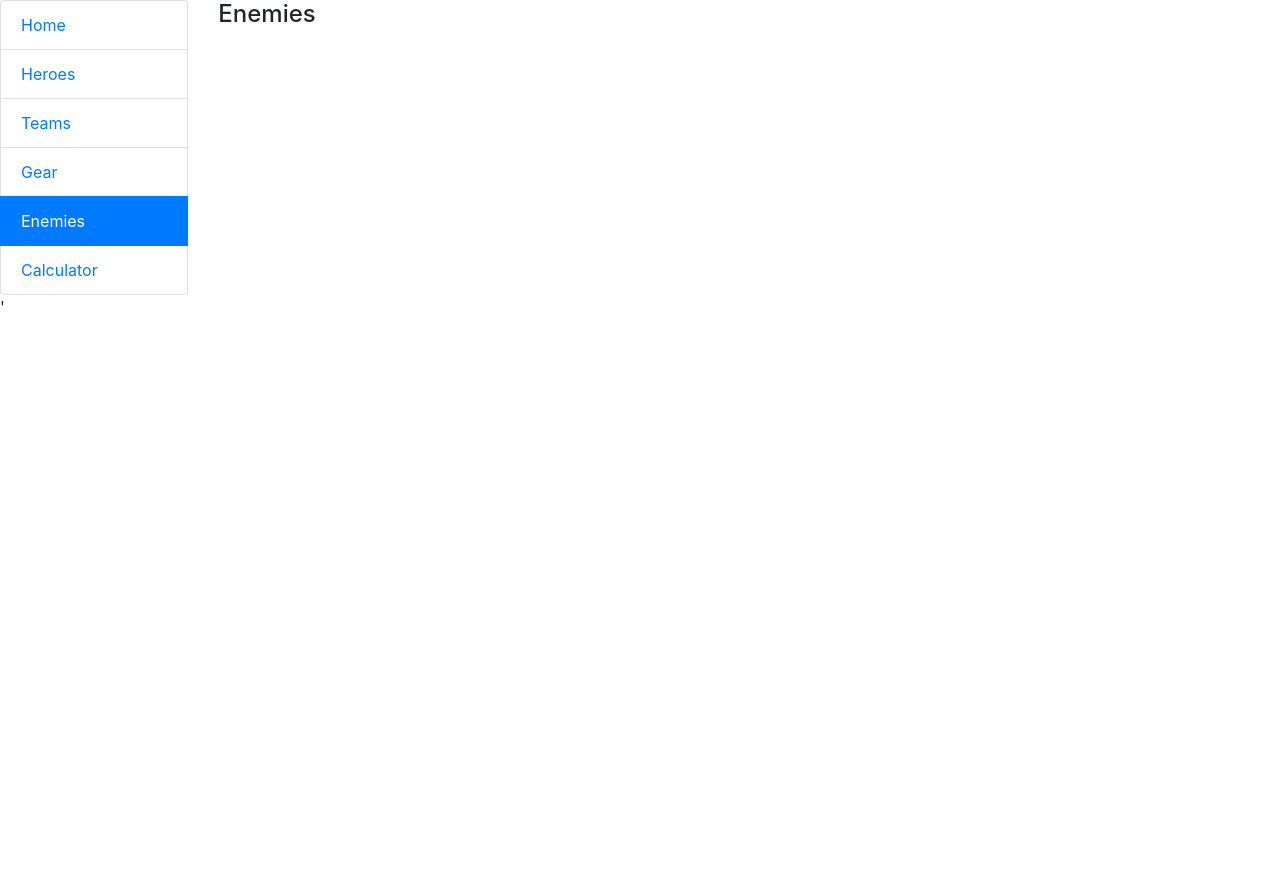
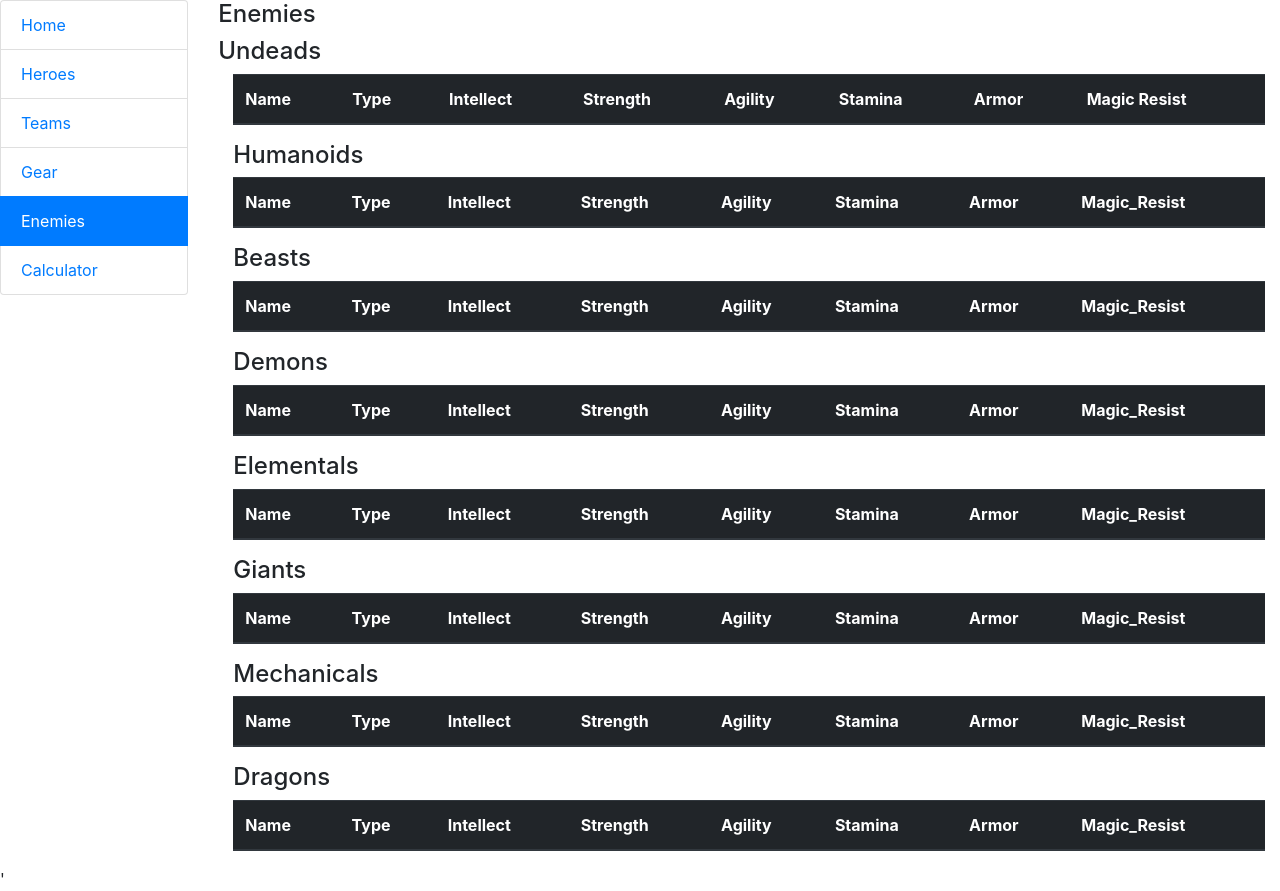
Before and after one commit to calebinski/Database-Project, a PHP site: page /enemies.php in a window 1280 px wide. Before the commit the page ends 306 px from the top, so only its background shows below. Run offline with PHP 8.4, Linux system fonts and the light colour scheme; tables that the repository leaves empty hold one stand-in row (values such as "Sample post"); data that the repository does not hold is empty; some libraries are stand-ins or nearby versions.

Commit message:
asdfasdf

```diff
--- a/cc_engine.php
+++ b/cc_engine.php
@@ -248,7 +248,27 @@
 }
 
 function displayEnemiesbyType(){
-
+	global $connection;
+    global $dbhost;
+    global $dbuser;
+    global $dbpass;
+    global $dbname;
+	$data = getEnemiesByType($type);
+	while ($enemy = $data->fetch_assoc()){
+	    echo "<tr>";
+		echo "<td>" . $enemy['Gear_Name'] . "</td>";
+		echo "<td>" . $enemy['Gear_Type'] . "</td>";
+		echo "<td>" . $enemy['Intellect'] . "</td>";
+		echo "<td>" . $enemy['Strength'] . "</td>";
+		echo "<td>" . $enemy['Agility'] . "</td>";
+		echo "<td>" . $enemy['Stamina'] . "</td>";
+		echo "<td>" . $enemy['Armor'] . "</td>";
+		echo "<td>" . $enemy['Magic_Resist'] . "</td>";
+		echo "</tr>";
+	}
+	mysqli_close($connection);
+	    $connection = new mysqli($dbhost, $dbuser, $dbpass, $dbname);
+        if ($connection->connect_error) {die($connection->connect_error);}
 }
 
 ?>
--- a/enemies.php
+++ b/enemies.php
@@ -24,6 +24,171 @@
 			</div>
 			<div id="main" class="col-10">
 				<h4>Enemies</h4>
+
+				<h4>Undeads</h4>
+				<div id="content" class="container-fluid">
+					<table class="table table-dark">
+						<thead>
+							<tr>
+								<th scope="col">Name</th>
+								<th scope="col">Type</th>
+								<th scope="col">Intellect</th>
+								<th scope="col">Strength</th>
+								<th scope="col">Agility</th>
+								<th scope="col">Stamina</th>
+								<th scope="col">Armor</th>
+								<th scope="col">Magic Resist</th>
+							</tr>
+						</thead>
+						<tbody>
+							<?php
+								displayGearbyType("'Undead'");
+							?>
+						</tbody>
+					</table>
+
+				<h4>Humanoids</h4>
+					<table class="table table-dark">
+						<thead>
+							<tr>
+								<th scope="col">Name</th>
+								<th scope="col">Type</th>
+								<th scope="col">Intellect</th>
+								<th scope="col">Strength</th>
+								<th scope="col">Agility</th>
+								<th scope="col">Stamina</th>
+								<th scope="col">Armor</th>
+								<th scope="col">Magic_Resist</th>
+							</tr>
+						</thead>
+						<tbody>
+							<?php
+								displayGearbyType("'Humanoid'");
+							?>
+						</tbody>
+					</table>
+				<h4>Beasts</h4>
+					<table class="table table-dark">
+						<thead>
+							<tr>
+								<th scope="col">Name</th>
+								<th scope="col">Type</th>
+								<th scope="col">Intellect</th>
+								<th scope="col">Strength</th>
+								<th scope="col">Agility</th>
+								<th scope="col">Stamina</th>
+								<th scope="col">Armor</th>
+								<th scope="col">Magic_Resist</th>
+							</tr>
+						</thead>
+						<tbody>
+							<?php
+								displayEnemiesbyType("'Beast'");
+							?>
+						</tbody>
+					</table>
+
+				<h4>Demons</h4>
+					<table class="table table-dark">
+						<thead>
+							<tr>
+								<th scope="col">Name</th>
+								<th scope="col">Type</th>
+								<th scope="col">Intellect</th>
+								<th scope="col">Strength</th>
+								<th scope="col">Agility</th>
+								<th scope="col">Stamina</th>
+								<th scope="col">Armor</th>
+								<th scope="col">Magic_Resist</th>
+							</tr>
+						</thead>
+						<tbody>
+							<?php
+								displayEnemiesbyType("'Demon'");
+							?>
+						</tbody>
+					</table>
+				<h4>Elementals</h4>
+					<table class="table table-dark">
+						<thead>
+							<tr>
+								<th scope="col">Name</th>
+								<th scope="col">Type</th>
+								<th scope="col">Intellect</th>
+								<th scope="col">Strength</th>
+								<th scope="col">Agility</th>
+								<th scope="col">Stamina</th>
+								<th scope="col">Armor</th>
+								<th scope="col">Magic_Resist</th>
+							</tr>
+						</thead>
+						<tbody>
+							<?php
+								displayEnemiesbyType("'Elemental'");
+							?>
+						</tbody>
+					</table>
+					<h4>Giants</h4>
+					<table class="table table-dark">
+						<thead>
+							<tr>
+								<th scope="col">Name</th>
+								<th scope="col">Type</th>
+								<th scope="col">Intellect</th>
+								<th scope="col">Strength</th>
+								<th scope="col">Agility</th>
+								<th scope="col">Stamina</th>
+								<th scope="col">Armor</th>
+								<th scope="col">Magic_Resist</th>
+							</tr>
+						</thead>
+						<tbody>
+							<?php
+								displayEnemiesbyType("'Giant'");
+							?>
+						</tbody>
+					</table>
+					<h4>Mechanicals</h4>
+					<table class="table table-dark">
+						<thead>
+							<tr>
+								<th scope="col">Name</th>
+								<th scope="col">Type</th>
+								<th scope="col">Intellect</th>
+								<th scope="col">Strength</th>
+								<th scope="col">Agility</th>
+								<th scope="col">Stamina</th>
+								<th scope="col">Armor</th>
+								<th scope="col">Magic_Resist</th>
+							</tr>
+						</thead>
+						<tbody>
+							<?php
+								displayEnemiesbyType("'Mech'");
+							?>
+						</tbody>
+					</table>
+					<h4>Dragons</h4>
+					<table class="table table-dark">
+						<thead>
+							<tr>
+								<th scope="col">Name</th>
+								<th scope="col">Type</th>
+								<th scope="col">Intellect</th>
+								<th scope="col">Strength</th>
+								<th scope="col">Agility</th>
+								<th scope="col">Stamina</th>
+								<th scope="col">Armor</th>
+								<th scope="col">Magic_Resist</th>
+							</tr>
+						</thead>
+						<tbody>
+							<?php
+								displayEnemiesbyType("'Dragon'");
+							?>
+						</tbody>
+					</table>
+				</div>
 			</div>
 		</div>
 		<!--Bootstrap JS Dependencies-->
--- a/gear.php
+++ b/gear.php
@@ -36,7 +36,7 @@
 								<th scope="col">Agility</th>
 								<th scope="col">Stamina</th>
 								<th scope="col">Armor</th>
-								<th scope="col">Magic_Resist</th>
+								<th scope="col">Magic Resist</th>
 							</tr>
 						</thead>
 						<tbody>
```
